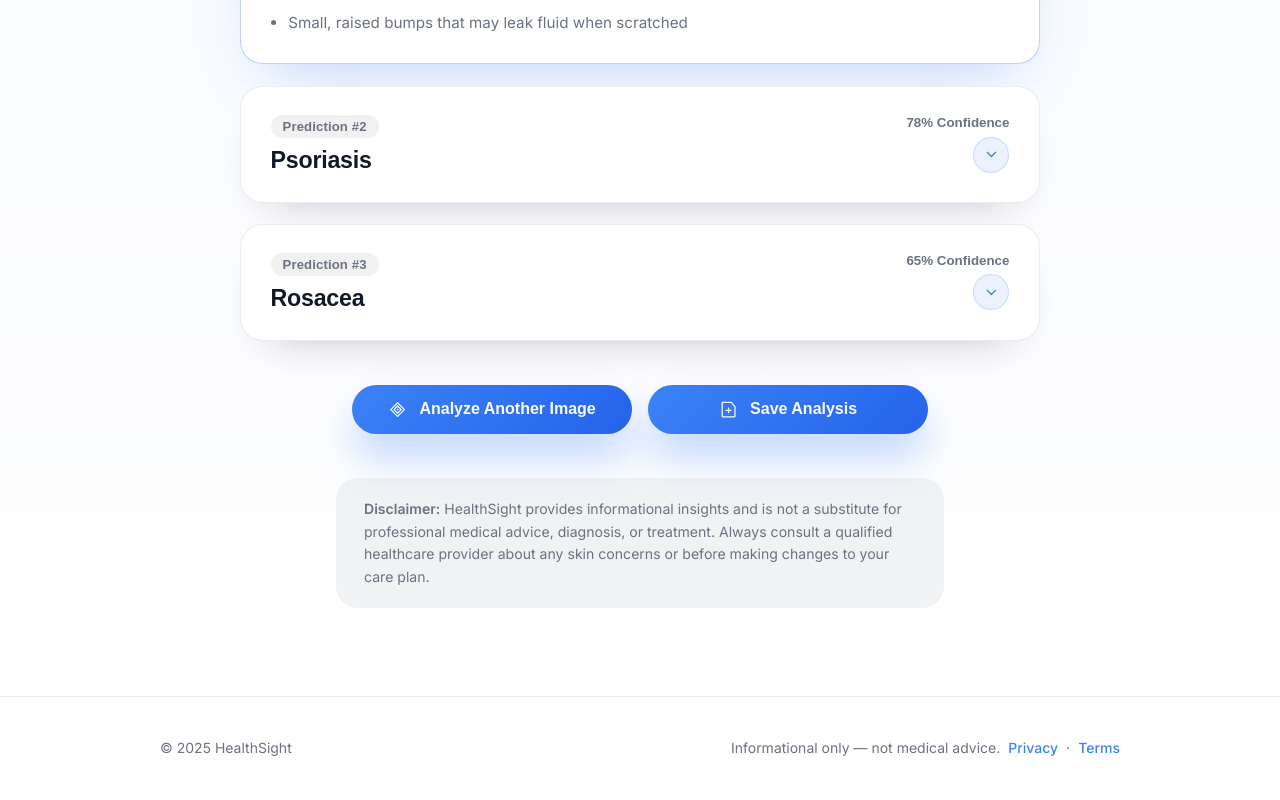
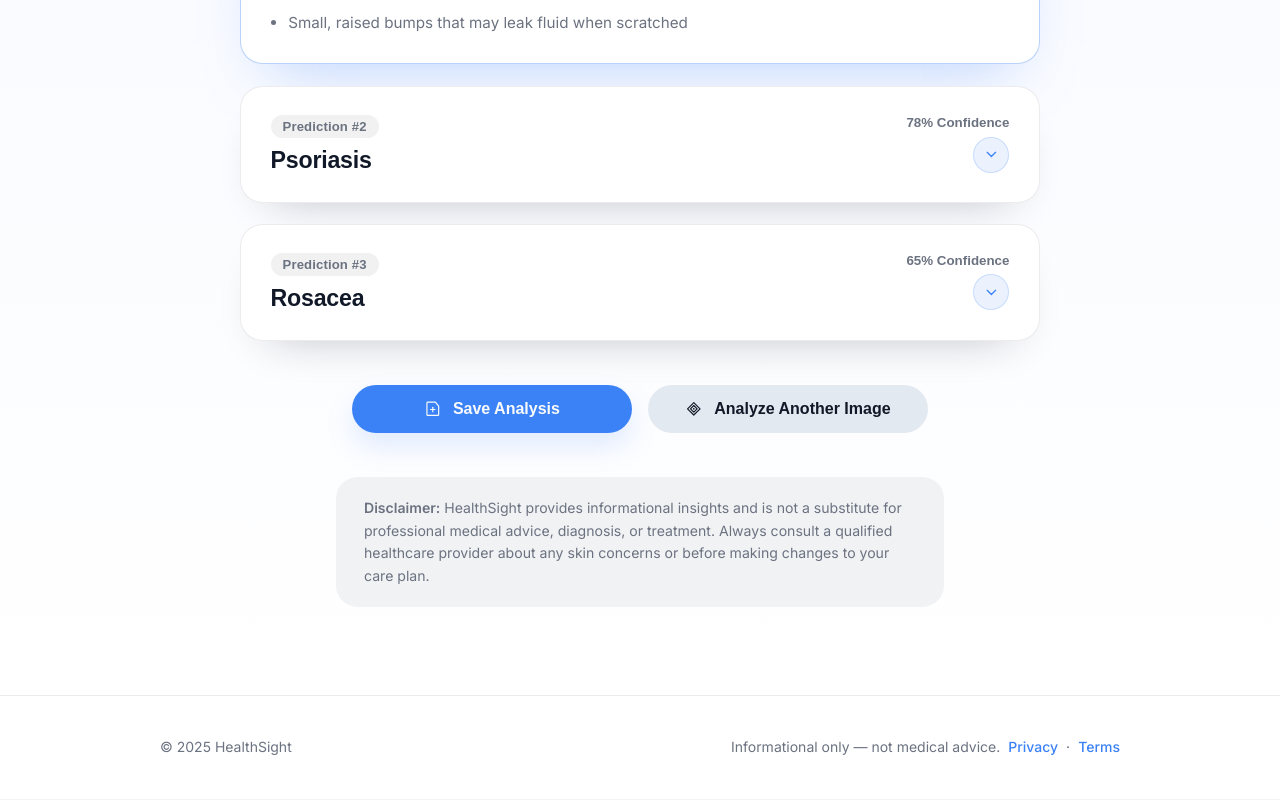
Before and after one commit to jpbinith/health-insight-frontend, a Next.js app: page /skin-health/results in a window 1280 px wide. Shown: the part 1557-2357 px from the top of the page. Built offline with nearby package versions, Linux system fonts and the light colour scheme; no server answers.

Commit message:
analysis results ui done

```diff
--- a/src/app/skin-health/results/page.tsx
+++ b/src/app/skin-health/results/page.tsx
@@ -160,7 +160,28 @@ export default function SkinHealthResultsPage() {
         </section>
 
         <div className="skin-results__actions">
-          <button type="button" className="skin-results__cta" onClick={handleAnalyzeAnother}>
+          <button type="button" className="skin-results__cta skin-results__cta--primary">
+            <svg
+              xmlns="http://www.w3.org/2000/svg"
+              viewBox="0 0 24 24"
+              fill="none"
+              stroke="currentColor"
+              strokeWidth="1.6"
+              strokeLinecap="round"
+              strokeLinejoin="round"
+              aria-hidden="true"
+            >
+              <path d="M5 21h14a1 1 0 0 0 1-1V8.5L15.5 3H5a1 1 0 0 0-1 1v16a1 1 0 0 0 1 1Z" />
+              <path d="M9 13h6" />
+              <path d="M12 10v6" />
+            </svg>
+            Save Analysis
+          </button>
+          <button
+            type="button"
+            className="skin-results__cta skin-results__cta--secondary"
+            onClick={handleAnalyzeAnother}
+          >
             <svg
               xmlns="http://www.w3.org/2000/svg"
               viewBox="0 0 24 24"
@@ -177,23 +198,6 @@ export default function SkinHealthResultsPage() {
             </svg>
             Analyze Another Image
           </button>
-          <button type="button" className="skin-results__cta skin-results__cta--secondary">
-            <svg
-              xmlns="http://www.w3.org/2000/svg"
-              viewBox="0 0 24 24"
-              fill="none"
-              stroke="currentColor"
-              strokeWidth="1.6"
-              strokeLinecap="round"
-              strokeLinejoin="round"
-              aria-hidden="true"
-            >
-              <path d="M5 21h14a1 1 0 0 0 1-1V8.5L15.5 3H5a1 1 0 0 0-1 1v16a1 1 0 0 0 1 1Z" />
-              <path d="M9 13h6" />
-              <path d="M12 10v6" />
-            </svg>
-            Save Analysis
-          </button>
         </div>
 
         <p className="analysis-page__disclaimer skin-results__disclaimer">
--- a/src/styles/pages/_skin_health.scss
+++ b/src/styles/pages/_skin_health.scss
@@ -51,30 +51,47 @@
 .skin-results__cta {
   display: inline-flex;
   align-items: center;
-  gap: 0.75rem;
-  padding: 0.95rem 1.8rem;
+  gap: 0.7rem;
+  padding: 0.95rem 1.9rem;
   width: 100%;
   justify-content: center;
-  border-radius: 999px;
-  background: linear-gradient(135deg, #3b82f6 0%, #2563eb 100%);
-  color: colors.$color-text-inverted;
+  border-radius: 1.75rem;
   font-size: 1rem;
   font-weight: type.$font-weight-semibold;
+  color: colors.$color-text-primary;
   border: none;
   cursor: pointer;
-  box-shadow: 0 24px 40px rgba(59, 130, 246, 0.3);
-  transition: transform 0.2s ease, box-shadow 0.2s ease;
+  transition: transform 0.18s ease, box-shadow 0.18s ease, background 0.18s ease, color 0.18s ease;
+  box-shadow: 0 14px 28px rgba(59, 130, 246, 0.15);
+}
+
+.skin-results__cta svg {
+  width: 1.1rem;
+  height: 1.1rem;
+}
+
+.skin-results__cta--primary {
+  background: #3b82f6;
+  color: colors.$color-text-inverted;
 }
 
 .skin-results__cta--secondary {
-  background: linear-gradient(135deg, #3b82f6 0%, #2563eb 100%);
-  box-shadow: 0 24px 40px rgba(59, 130, 246, 0.3);
+  background: rgba(226, 232, 240, 0.95);
+  color: colors.$color-text-primary;
+  box-shadow: none;
+}
+
+.skin-results__cta--primary:hover,
+.skin-results__cta--primary:focus-visible {
+  transform: translateY(-1px);
+  box-shadow: 0 18px 34px rgba(59, 130, 246, 0.3);
 }
 
 .skin-results__cta--secondary:hover,
 .skin-results__cta--secondary:focus-visible {
-  transform: translateY(-2px);
-  box-shadow: 0 30px 48px rgba(37, 99, 235, 0.32);
+  transform: translateY(-1px);
+  background: rgba(226, 232, 240, 1);
+  box-shadow: 0 14px 28px rgba(15, 23, 42, 0.08);
 }
 
 .skin-results__actions {
@@ -85,19 +102,9 @@
   margin-inline: auto;
 }
 
-.skin-results__cta svg {
-  width: 1.2rem;
-  height: 1.2rem;
-}
-
-.skin-results__cta:hover,
-.skin-results__cta:focus-visible {
-  transform: translateY(-2px);
-  box-shadow: 0 30px 48px rgba(37, 99, 235, 0.32);
-}
-
 .skin-results__cta:focus-visible {
   outline: none;
+  box-shadow: 0 0 0 3px rgba(59, 130, 246, 0.32);
 }
 
 .skin-results__disclaimer {
@@ -171,11 +178,6 @@
     gap: 2.25rem;
   }
 
-  .skin-results__cta {
-    width: 100%;
-    justify-content: center;
-  }
-
   .skin-results__actions {
     width: 100%;
     grid-template-columns: 1fr;
```
